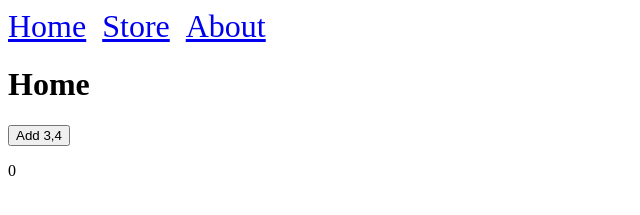
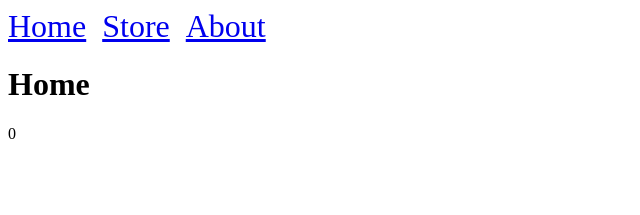
Before and after one commit to bobbyDeepak1415/debugging_01, a React (Vite) app: page / in a window 1280 px wide. Shown: the top 215 px of the page, without its empty margins (0-640 px from the left). Built offline with nearby package versions, Linux system fonts and the light colour scheme.

Commit message:
setup done

```diff
--- a/src/components/Home.tsx
+++ b/src/components/Home.tsx
@@ -6,13 +6,7 @@ const Home = () => {
   return (
     <div>
       <h1>Home</h1>
-      <button
-        onClick={() =>
-          import("../sum").then((module) => setNum(module.sum(3, 4)))
-        }
-      >
-        Add 3,4
-      </button>
+
       <p>{num}</p>
     </div>
   );
```
